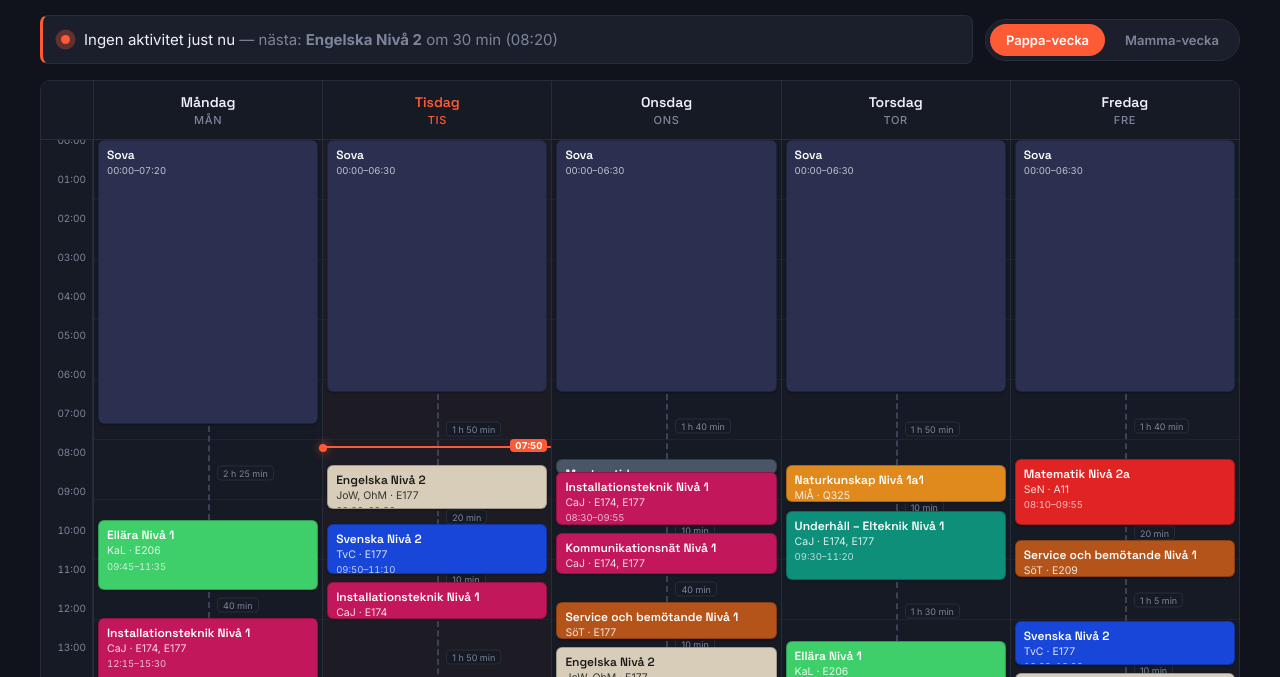
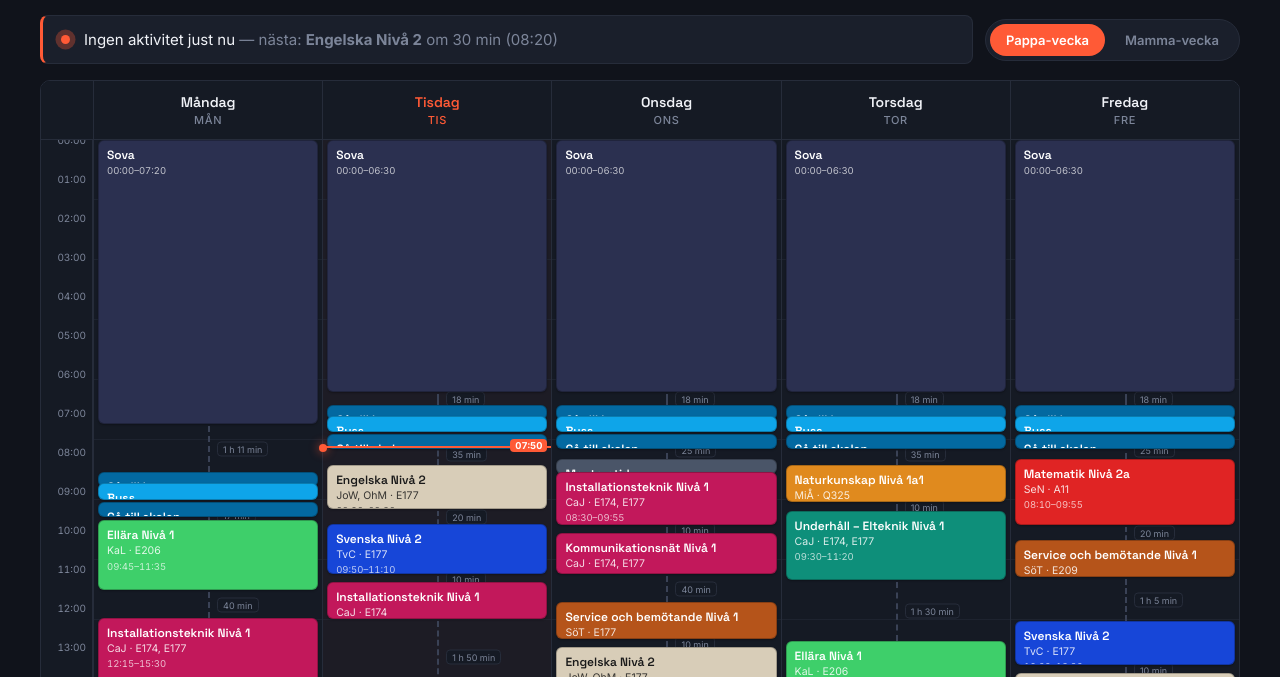
Before and after one commit to ninjafjanten1-max/gtxd, a plain HTML site: page index.html in a window 1280 px wide. Shown: the part 110-787 px from the top of the page. Drawn offline with Linux system fonts and the light colour scheme.

Commit message:
Update index.html

```diff
--- a/index.html
+++ b/index.html
@@ -457,6 +457,17 @@ const WAKE_TIMES = {
   mamma: {1:"09:00", other:"07:35"}
 };
 
+/* Busstider gäller bara pappa-vecka (mamma-vecka bor 6 min från skolan) */
+const BUS_TIMES = {
+  1:      {depart:"08:48", arrive:"09:17", atSchool:"09:28"},
+  other:  {depart:"07:04", arrive:"07:33", atSchool:"07:45"}
+};
+
+function firstLessonStart(d){
+  const starts = schoolLessons.filter(L=>L.day===d).map(L=>toMin(L.start));
+  return starts.length ? Math.min(...starts) : null;
+}
+
 function buildRoutineBlocks(weekType){
   const blocks = [];
   for(let d=1; d<=5; d++){
@@ -469,6 +480,23 @@ function buildRoutineBlocks(weekType){
     blocks.push({day:d, start:"21:00", end:"22:15", title:"Kvällsaktiviteter", meta:"Äta, duscha, träna osv.", color:"#b45309", category:"kvall"});
     blocks.push({day:d, start:"22:15", end:"22:30", title:"Läsa", meta:"", color:"#64748b", category:"lasa"});
     blocks.push({day:d, start:"22:30", end:"24:00", title:"Sova", meta:"", color:"#2b3050", category:"sova"});
+
+    if(weekType === 'pappa'){
+      // buss: gå till hållplats -> buss avgår -> buss framme -> gå till skolan
+      const bus = d===1 ? BUS_TIMES[1] : BUS_TIMES.other;
+      const walkMin = d===1 ? 17 : 16;
+      const departMin = toMin(bus.depart);
+      const walkStart = hhmm(departMin - walkMin);
+      blocks.push({day:d, start:walkStart, end:bus.depart, title:"Gå till bussen", meta:"", color:"#0369a1", category:"transport"});
+      blocks.push({day:d, start:bus.depart, end:bus.arrive, title:"Buss", meta:"Avgår "+bus.depart+", framme "+bus.arrive, color:"#0ea5e9", category:"transport"});
+      blocks.push({day:d, start:bus.arrive, end:bus.atSchool, title:"Gå till skolan", meta:"", color:"#0369a1", category:"transport"});
+    } else {
+      // mamma-vecka: cykla 12 min innan första lektionen
+      const fls = firstLessonStart(d);
+      if(fls !== null){
+        blocks.push({day:d, start:hhmm(fls-12), end:hhmm(fls), title:"Cykla", meta:"", color:"#0369a1", category:"transport"});
+      }
+    }
   }
   return blocks;
 }
```
